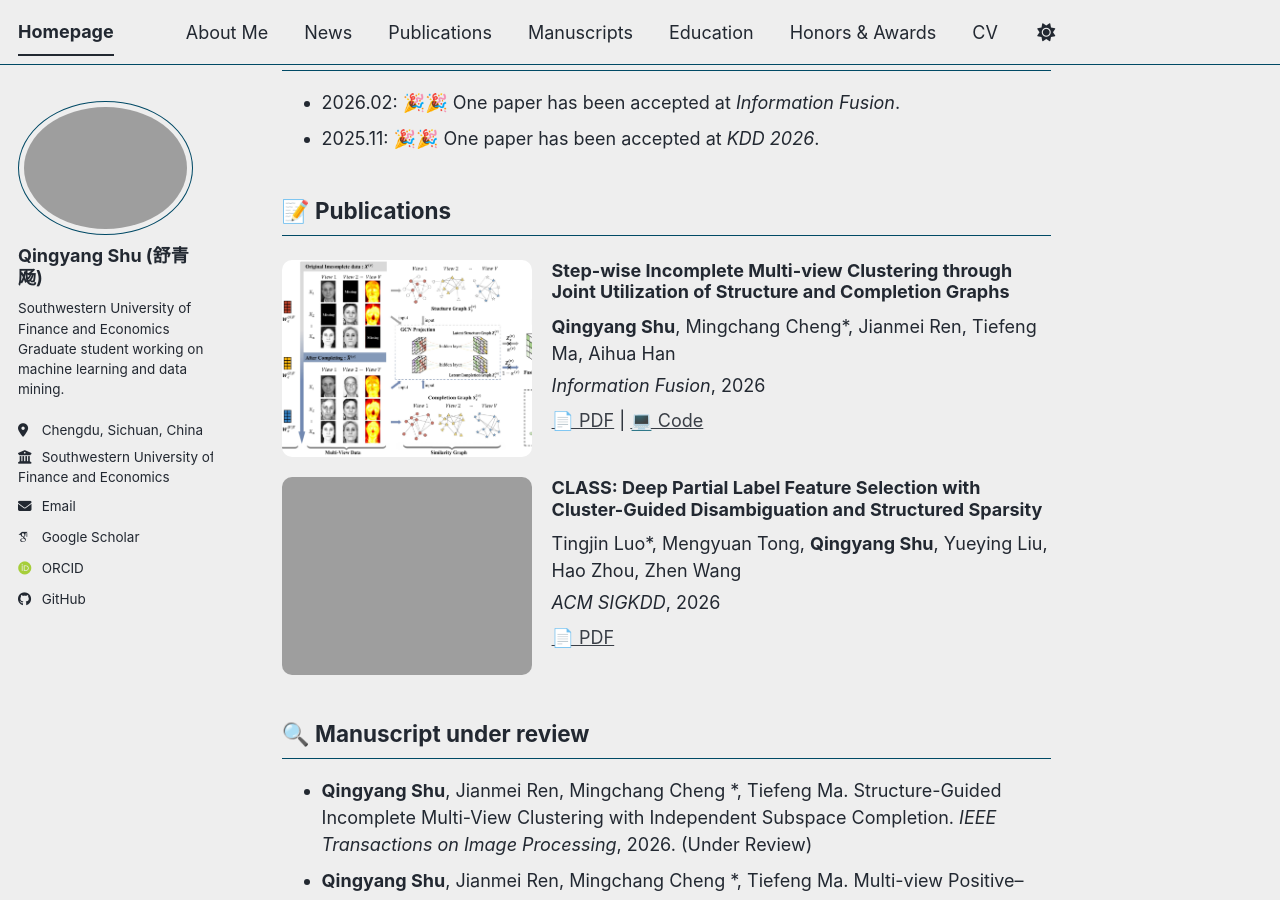
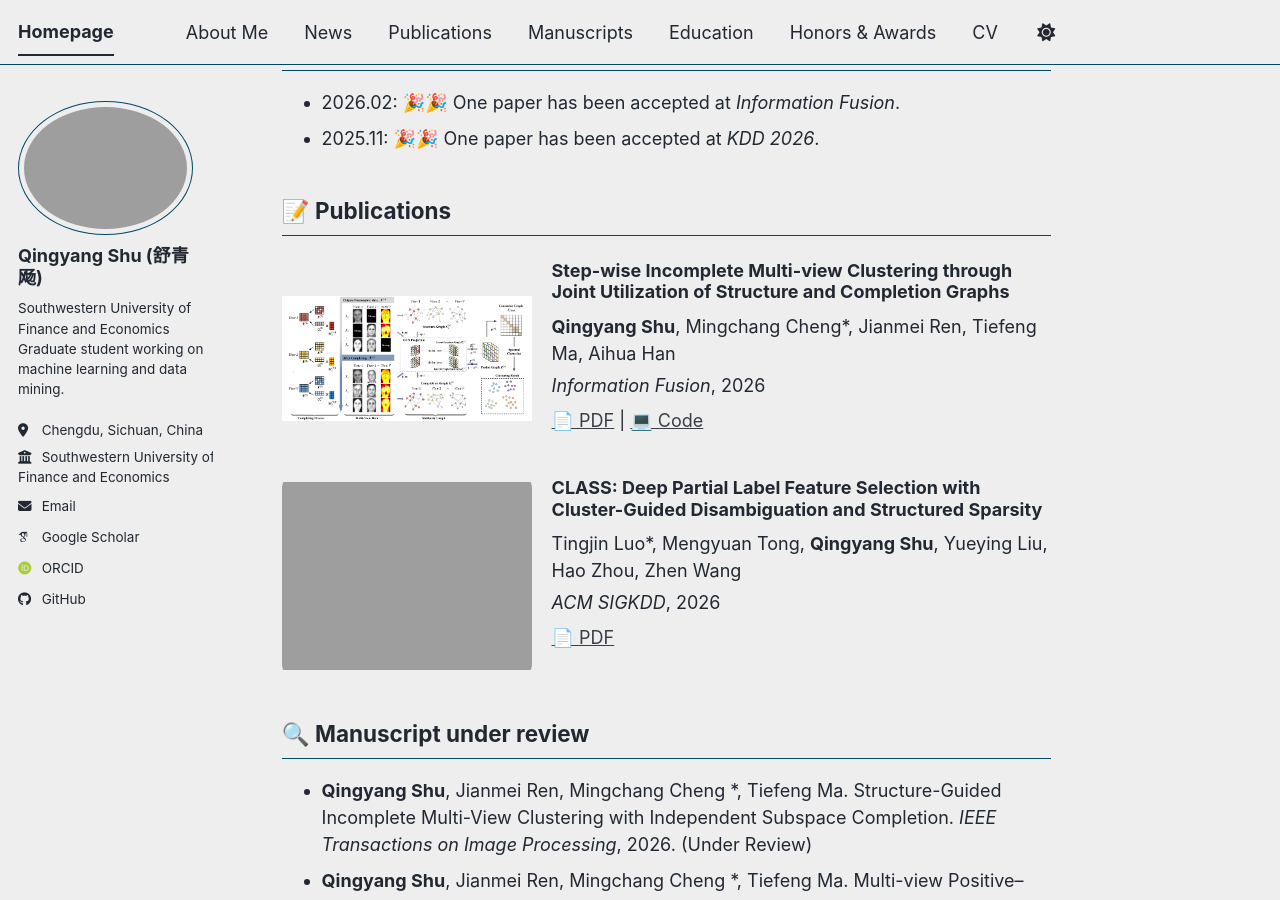
Before and after one commit to Qingyang-Shu/Qingyang-Shu.github.io, a Jekyll site: the page built from _pages/about.md, in a window 1280 px wide and 900 px high, scrolled down 602 px. Built offline with Jekyll 4.4.1, drawn with Linux system fonts in a browser that asks for light colours; some web fonts are replaced; a script bundle is joined from its source files by our own code; library files that are not in the unit come from our copies.

Commit message:
Update archive-single.html

```diff
--- a/_includes/archive-single.html
+++ b/_includes/archive-single.html
@@ -36,7 +36,7 @@
       <!-- 左边：图片 -->
       {% if post.image %}
       <div style="flex: 0 0 250px;">
-        <img src="{{ post.image | prepend: base_path }}" style="width: 100%; height: 100%; object-fit: cover; border-radius: 10px;">
+        <img src="{{ post.image | prepend: base_path }}" style="width: 100%; height: 100%; object-fit: contain; border-radius: 10px;">
       </div>
       {% endif %}
 
```
